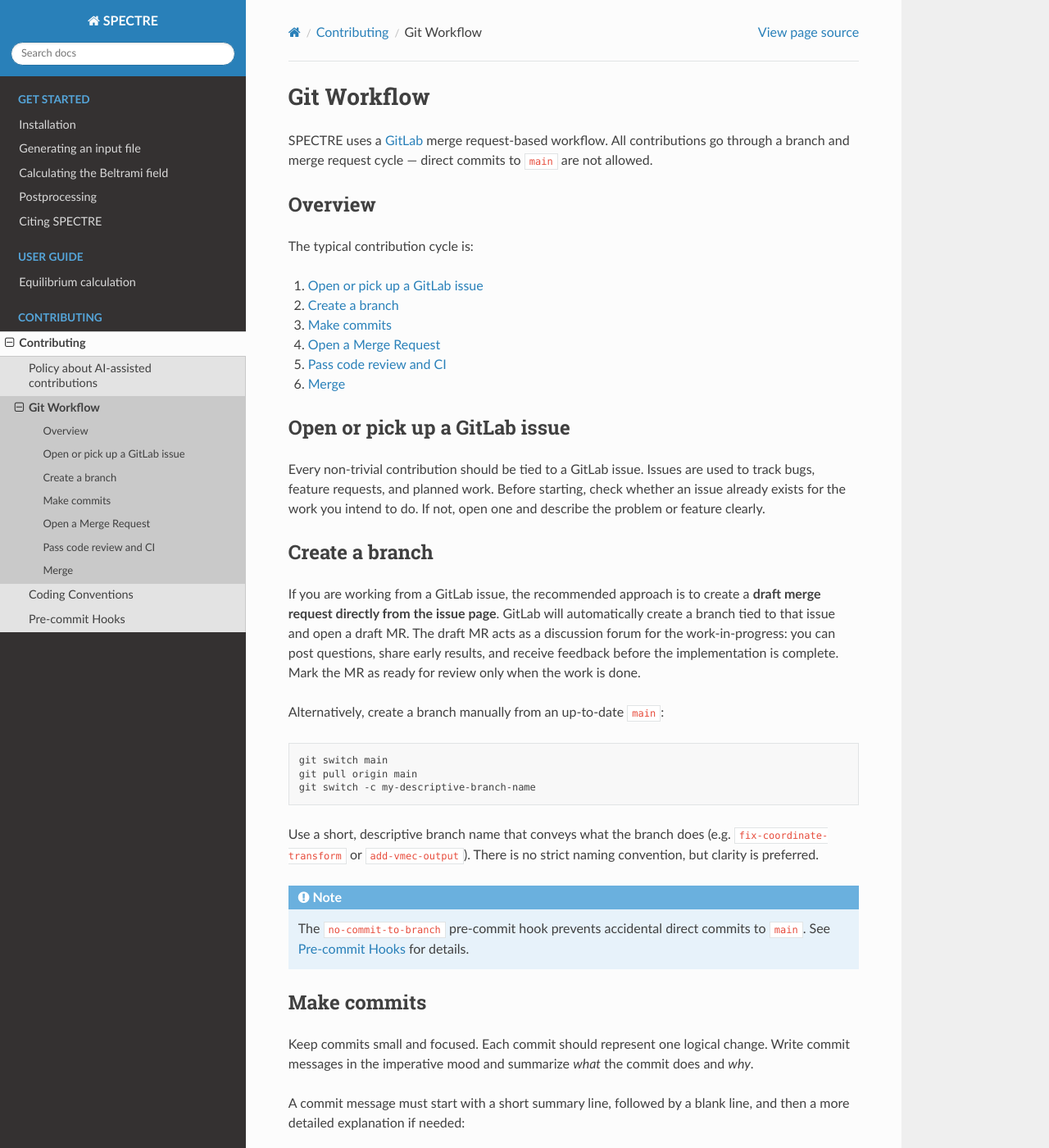
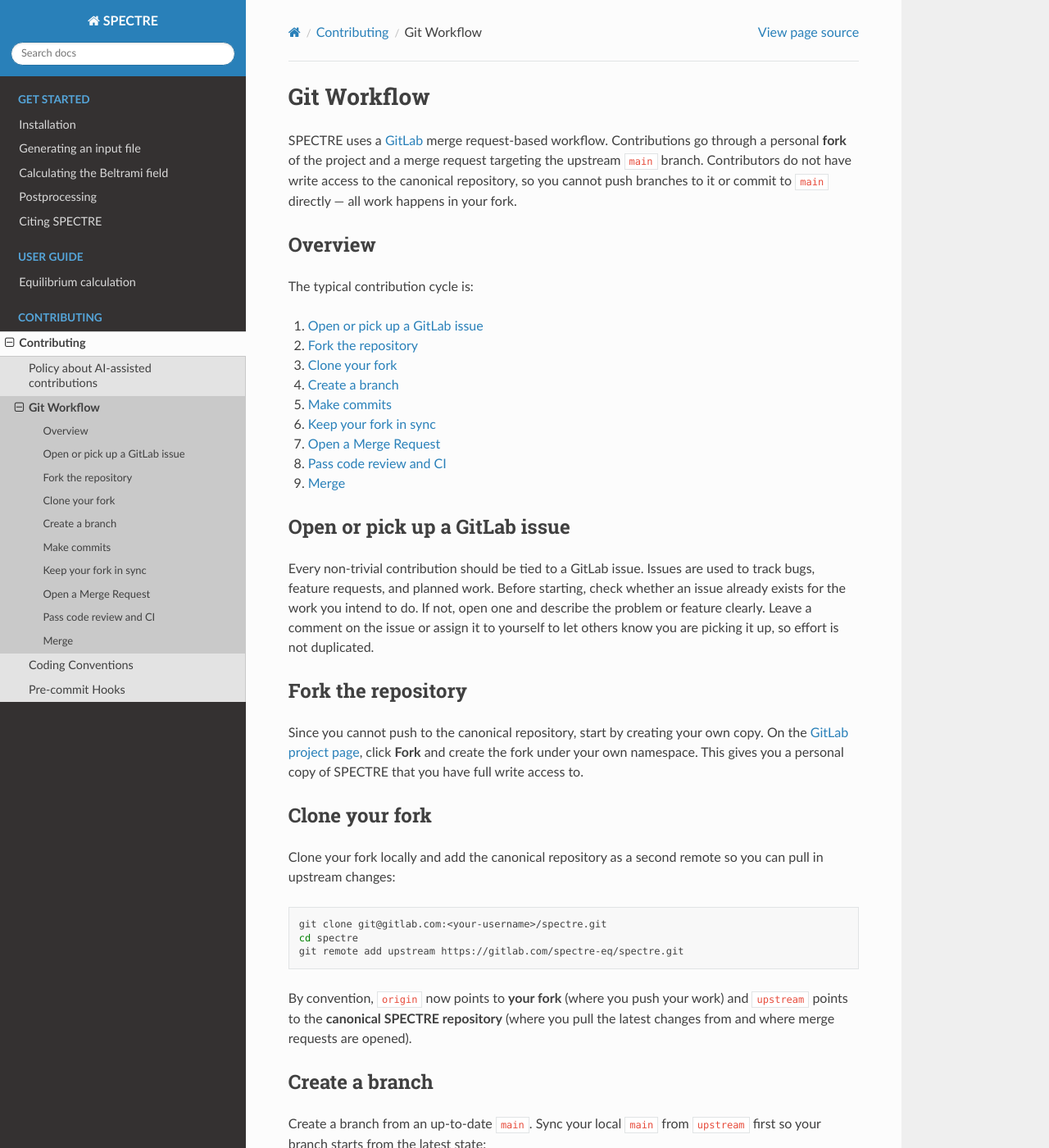
Before and after one commit to ANU-HPC/SPECTRE, a Sphinx documentation site: the page built from docs/source/contributing/git_workflow.rst, in a window 1280 px wide and 1400 px high. Shown: the whole window at 82% size. Built offline with Sphinx 7.4.7 and the Read the Docs theme 3.1.0, drawn with Linux system fonts in a browser that asks for light colours; pages that are not in the unit, such as notebooks, are missing from menus; some of the changed text lies outside the part shown.

Commit message:
Update documentation to reflect fork workflow

```diff
--- a/docs/source/contributing/git_workflow.rst
+++ b/docs/source/contributing/git_workflow.rst
@@ -3,8 +3,10 @@ Git Workflow
 ############
 
 SPECTRE uses a `GitLab <https://gitlab.com/spectre-eq/spectre>`_ merge
-request-based workflow. All contributions go through a branch and merge request
-cycle — direct commits to ``main`` are not allowed.
+request-based workflow. Contributions go through a personal **fork** of the
+project and a merge request targeting the upstream ``main`` branch. Contributors
+do not have write access to the canonical repository, so you cannot push
+branches to it or commit to ``main`` directly — all work happens in your fork.
 
 Overview
 ========
@@ -12,11 +14,14 @@ Overview
 The typical contribution cycle is:
 
 1. `Open or pick up a GitLab issue`_
-2. `Create a branch`_
-3. `Make commits`_
-4. `Open a Merge Request`_
-5. `Pass code review and CI`_
-6. `Merge`_
+2. `Fork the repository`_
+3. `Clone your fork`_
+4. `Create a branch`_
+5. `Make commits`_
+6. `Keep your fork in sync`_
+7. `Open a Merge Request`_
+8. `Pass code review and CI`_
+9. `Merge`_
 
 .. _Open or pick up a GitLab issue:
 
@@ -26,26 +31,50 @@ Open or pick up a GitLab issue
 Every non-trivial contribution should be tied to a GitLab issue. Issues are
 used to track bugs, feature requests, and planned work. Before starting, check
 whether an issue already exists for the work you intend to do. If not, open
-one and describe the problem or feature clearly.
+one and describe the problem or feature clearly. Leave a comment on the issue
+or assign it to yourself to let others know you are picking it up, so effort is
+not duplicated.
+
+.. _Fork the repository:
+
+Fork the repository
+===================
+
+Since you cannot push to the canonical repository, start by creating your own
+copy. On the `GitLab project page <https://gitlab.com/spectre-eq/spectre>`_,
+click **Fork** and create the fork under your own namespace. This gives you a
+personal copy of SPECTRE that you have full write access to.
+
+.. _Clone your fork:
+
+Clone your fork
+==============
+
+Clone your fork locally and add the canonical repository as a second remote so
+you can pull in upstream changes:
+
+.. code-block:: bash
+
+   git clone git@gitlab.com:<your-username>/spectre.git
+   cd spectre
+   git remote add upstream https://gitlab.com/spectre-eq/spectre.git
+
+By convention, ``origin`` now points to **your fork** (where you push your work)
+and ``upstream`` points to the **canonical SPECTRE repository** (where you pull
+the latest changes from and where merge requests are opened).
 
 .. _Create a branch:
 
 Create a branch
-===============
+==============
 
-If you are working from a GitLab issue, the recommended approach is to create
-a **draft merge request directly from the issue page**. GitLab will
-automatically create a branch tied to that issue and open a draft MR. The
-draft MR acts as a discussion forum for the work-in-progress: you can post
-questions, share early results, and receive feedback before the implementation
-is complete. Mark the MR as ready for review only when the work is done.
-
-Alternatively, create a branch manually from an up-to-date ``main``:
+Create a branch from an up-to-date ``main``. Sync your local ``main`` from
+``upstream`` first so your branch starts from the latest state:
 
 .. code-block:: bash
 
    git switch main
-   git pull origin main
+   git pull upstream main
    git switch -c my-descriptive-branch-name
 
 Use a short, descriptive branch name that conveys what the branch does (e.g.
@@ -82,24 +111,52 @@ line, and then a more detailed explanation if needed:
    doing too many things at once. Consider splitting it into smaller,
    more focused commits.
 
+.. _Keep your fork in sync:
+
+Keep your fork in sync
+=====================
+
+For long-running branches, the upstream ``main`` may move ahead while you work.
+Periodically fetch the latest changes and rebase your branch on top of them to
+keep it up to date and avoid a messy merge later:
+
+.. code-block:: bash
+
+   git fetch upstream
+   git rebase upstream/main
+
+Resolve any conflicts as they arise, then continue the rebase.
+
 .. _Open a Merge Request:
 
 Open a Merge Request
 ====================
 
-Push your branch to GitLab and open a Merge Request (MR) targeting ``main``:
+Push your branch to **your fork** (the ``origin`` remote):
 
 .. code-block:: bash
 
    git push origin my-descriptive-branch-name
 
-Then go to the GitLab project page and click **New merge request**. In the MR
-description:
+GitLab prints a link in the terminal output that takes you directly to the
+**New merge request** page. The merge request should target the ``main`` branch
+of the canonical ``spectre-eq/spectre`` repository.
 
-- Summarize what the MR does and why.
-- Reference the related issue using the ``Closes #<issue-number>`` keyword so
-  GitLab closes it automatically on merge.
-- List any important decisions or trade-offs made during implementation.
+When you open the merge request, GitLab automatically applies the project's
+`default template
+<https://gitlab.com/spectre-eq/spectre/-/blob/main/.gitlab/merge_request_templates/Default.md>`_
+(``.gitlab/merge_request_templates/Default.md``). Fill in each sections that are
+relevant to your merge request and delete the others:
+
+- **What does this MR do and why** : summarize the change and its motivation.
+- **How to set up and validate locally** : numbered steps a reviewer can follow.
+- **MR acceptance checklist** : tick the items that apply.
+- **AI usage declaration** : declare any AI assistance used. See :doc:`ai_policy`
+  for the project's policy on AI-assisted contributions.
+
+Also reference the related issue using the ``Closes #<issue-number>`` keyword so
+GitLab closes it automatically on merge, and note any important decisions or
+trade-offs made during implementation.
 
 .. _Pass code review and CI:
 
@@ -119,5 +176,5 @@ Before a MR can be merged:
 Merge
 =====
 
-Once the MR is approved and CI is green, the branch can be merged into
-``main``. The branch is deleted automatically after merge.
+Once the MR is approved and CI is green, a maintainer merges it into ``main``.
+You can then safely delete the branch in your fork.
```
